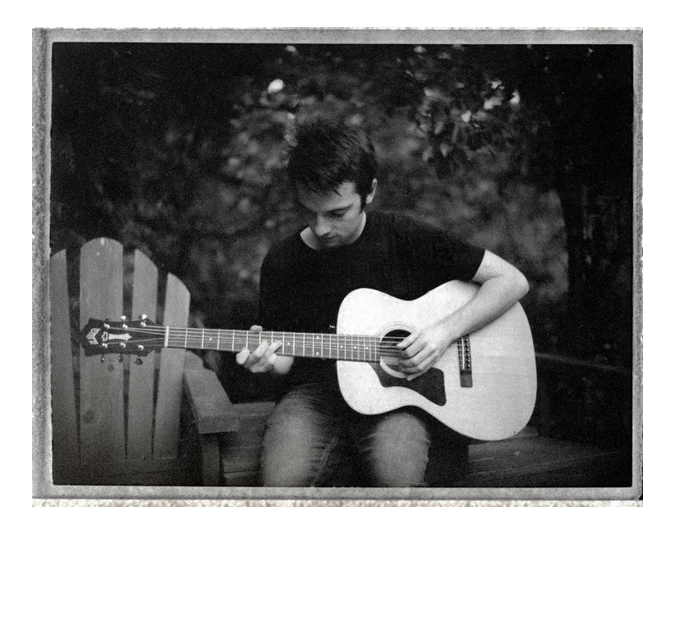
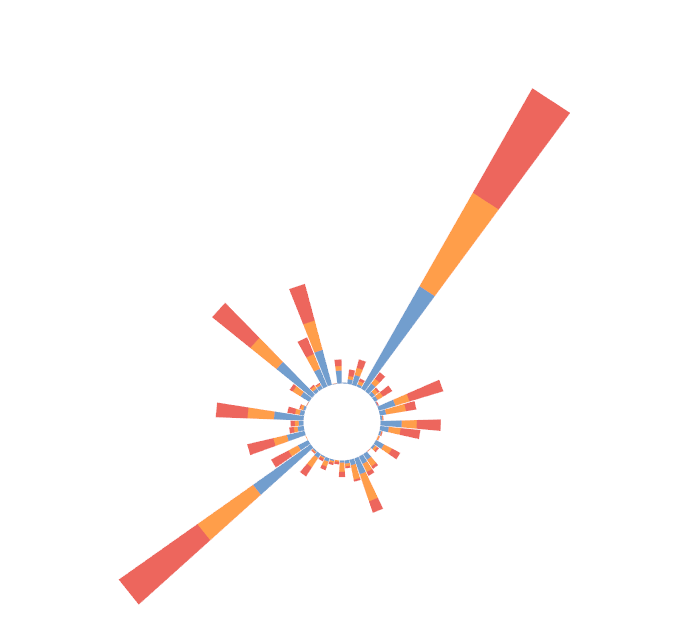
Before and after one commit to nickdec/nickdec.github.io, a plain HTML site: page index.html in a window 1280 px wide. Shown: the part 67-710 px from the top of the page, without its empty margins (303-977 px from the left). Drawn offline with Linux system fonts and the light colour scheme.

Commit message:
Update index.html

```diff
--- a/index.html
+++ b/index.html
@@ -51,7 +51,7 @@
 					<li><a href="contact.html" title="contact me">contact</a></li>
 
 				</ul>
-			<img src="guitar.jpg" alt="main" />
+			<img src="vis.png" alt="main" />
 		</div>
 	</div>
   </body>
```
